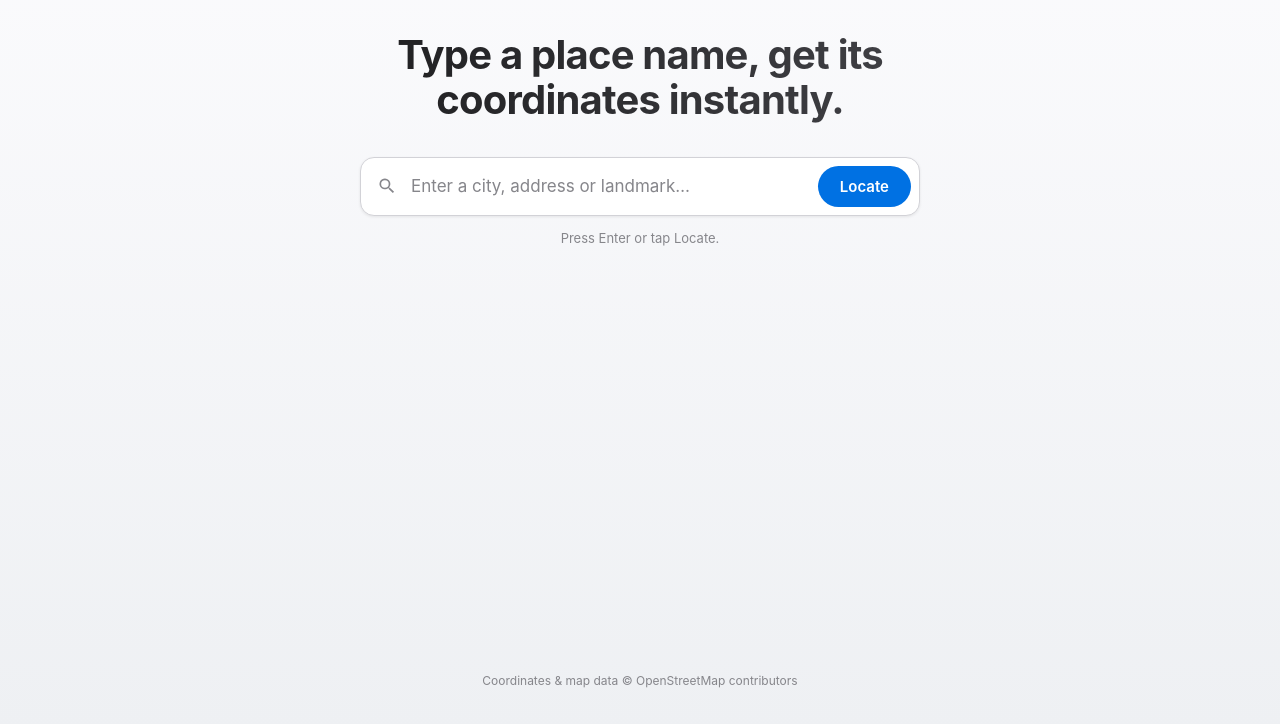
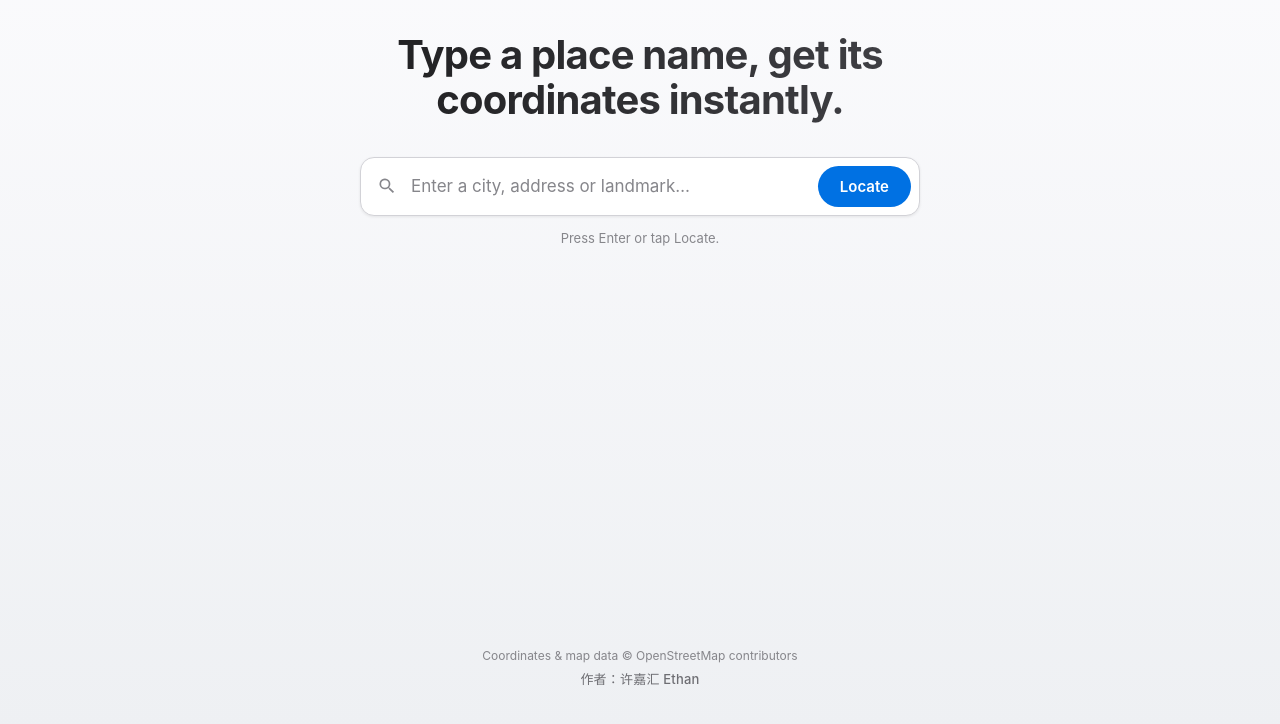
Before and after one commit to DtoneEthan/geoplace, a plain HTML site: page index.html in a window 1280 px wide. Shown: the part 72-796 px from the top of the page. Drawn offline with Linux system fonts and the light colour scheme.

Commit message:
Add author credit (作者：许嘉汇 Ethan) in footer

```diff
--- a/index.html
+++ b/index.html
@@ -81,6 +81,7 @@
 
     <footer class="footer">
       <span id="attribution" data-i18n="attribution">Coordinates & map data © OpenStreetMap contributors</span>
+      <span class="author">作者：许嘉汇 Ethan</span>
     </footer>
   </div>
 
--- a/styles.css
+++ b/styles.css
@@ -272,9 +272,19 @@ body {
 /* ---------- Footer ---------- */
 .footer {
   margin-top: 36px;
+  display: flex;
+  flex-direction: column;
+  align-items: center;
+  gap: 6px;
   text-align: center;
   font-size: 12px;
   color: var(--text-3);
+}
+.author {
+  font-size: 13px;
+  font-weight: 500;
+  color: var(--text-2);
+  letter-spacing: .2px;
 }
 
 /* ---------- RTL support ---------- */
```
